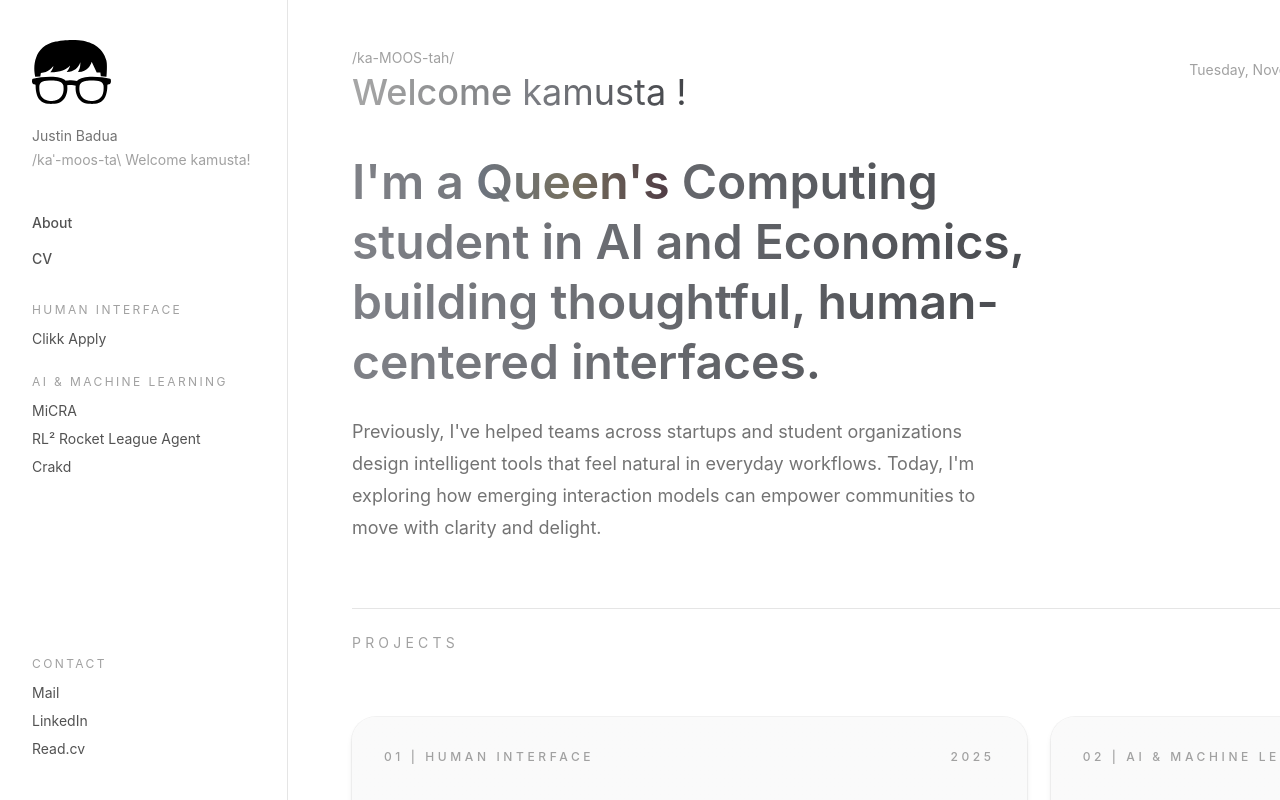
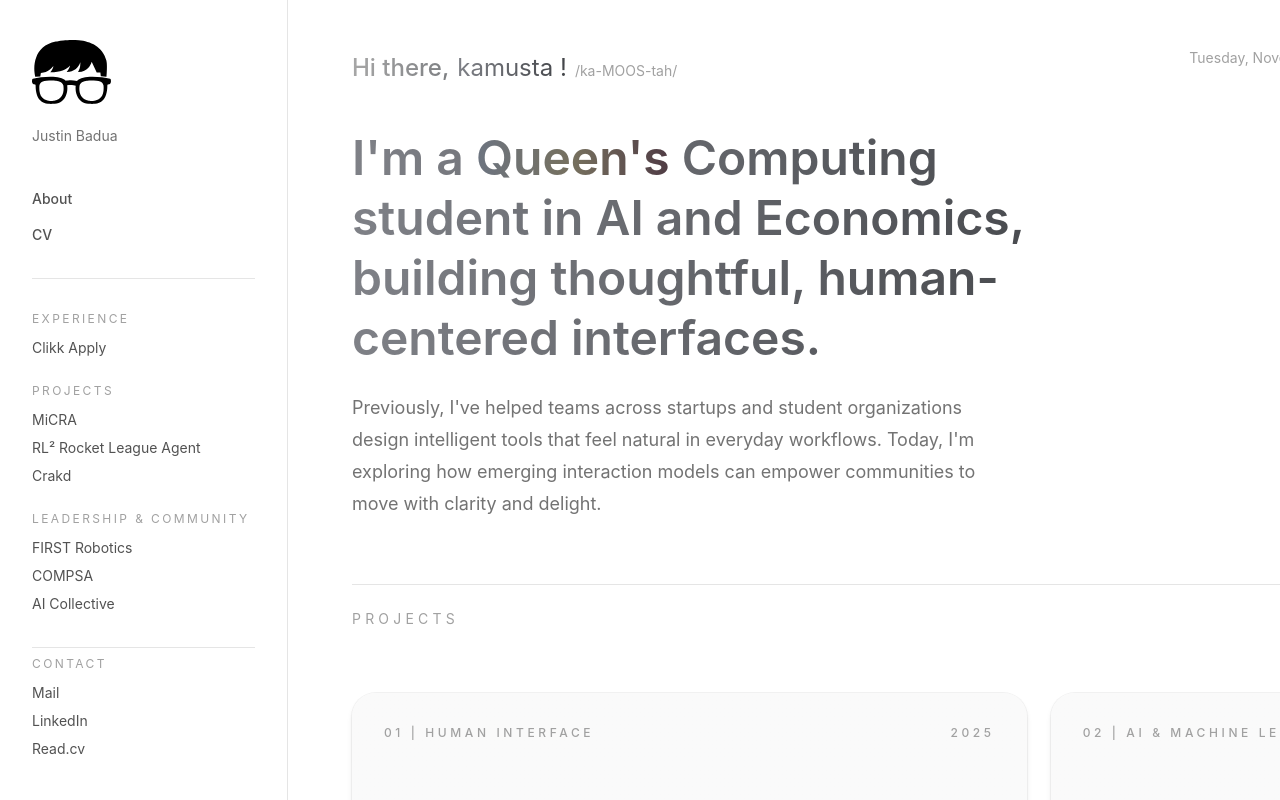
Before and after one commit to justinbaduaa/justin-badua-portfolio, a React (Vite) app: page / in a window 1280 px wide. Built offline with nearby package versions, Linux system fonts and the light colour scheme.

Commit message:
Fixing welcome

```diff
--- a/src/components/Sidebar.jsx
+++ b/src/components/Sidebar.jsx
@@ -7,17 +7,25 @@ const primaryLinks = [
 
 const workSections = [
   {
-    label: "Human Interface",
+    label: "Experience",
     items: [
       { label: "Clikk Apply", to: "/projects/clikk-apply" },
     ],
   },
   {
-    label: "AI & Machine Learning",
+    label: "Projects",
     items: [
       { label: "MiCRA", to: "/projects/micra" },
       { label: "RL² Rocket League Agent", to: "/projects/rl-rocket-league" },
       { label: "Crakd", to: "/projects/crakd" },
+    ],
+  },
+  {
+    label: "Leadership & Community",
+    items: [
+      { label: "FIRST Robotics", to: "/projects/first-robotics" },
+      { label: "COMPSA", to: "/projects/compsa" },
+      { label: "AI Collective", to: "/projects/ai-collective" },
     ],
   },
 ];
@@ -46,7 +54,6 @@ const Sidebar = () => {
           </NavLink>
           <div className="space-y-1 text-sm text-neutral-500">
             <p>Justin Badua</p>
-            <p className="text-neutral-400">/kaˈ-moos-ta\ Welcome kamusta!</p>
           </div>
         </div>
 
@@ -68,12 +75,15 @@ const Sidebar = () => {
             ))}
           </ul>
 
+          <div className="border-t border-neutral-200"></div>
+
           <div className="space-y-6">
             {workSections.map((section) => (
               <div key={section.label} className="space-y-2">
                 <p className="text-xs uppercase tracking-[0.2em] text-neutral-400">
                   {section.label}
                 </p>
+                {section.items.length > 0 && (
                   <ul className="space-y-1">
                     {section.items.map((item) => (
                       <li key={item.to}>
@@ -83,6 +93,7 @@ const Sidebar = () => {
                       </li>
                     ))}
                   </ul>
+                )}
               </div>
             ))}
           </div>
@@ -90,6 +101,7 @@ const Sidebar = () => {
       </div>
 
       <div className="space-y-2">
+        <div className="border-t border-neutral-200"></div>
         <p className="text-xs uppercase tracking-[0.2em] text-neutral-400">
           Contact
         </p>
--- a/src/pages/Home.jsx
+++ b/src/pages/Home.jsx
@@ -94,10 +94,7 @@ const Home = () => {
       <header className="mb-16 min-w-0 max-w-5xl space-y-10">
         <div className="flex min-w-0 flex-col gap-4 text-neutral-500 lg:flex-row lg:items-center lg:justify-between">
           <div className="space-y-1">
-            <p className="text-sm text-neutral-400">
-              /ka-MOOS-tah/
-            </p>
-            <p className="text-4xl">
+            <p className="flex flex-wrap items-baseline gap-2 text-xl sm:text-2xl">
               <span
                 className="font-medium"
                 style={{
@@ -107,8 +104,9 @@ const Home = () => {
                   backgroundClip: 'text'
                 }}
               >
-                Welcome
-              </span>{' '}
+                Hi there,
+              </span>
+              <span className="inline-flex items-baseline gap-2">
                 <span
                   className="font-normal"
                   style={{
@@ -119,6 +117,10 @@ const Home = () => {
                   }}
                 >
                   kamusta !
+                </span>
+                <span className="text-xs font-normal text-neutral-400 sm:text-sm">
+                  /ka-MOOS-tah/
+                </span>
               </span>
             </p>
           </div>
```
Lines whose indentation alone changed are shown as unchanged.
